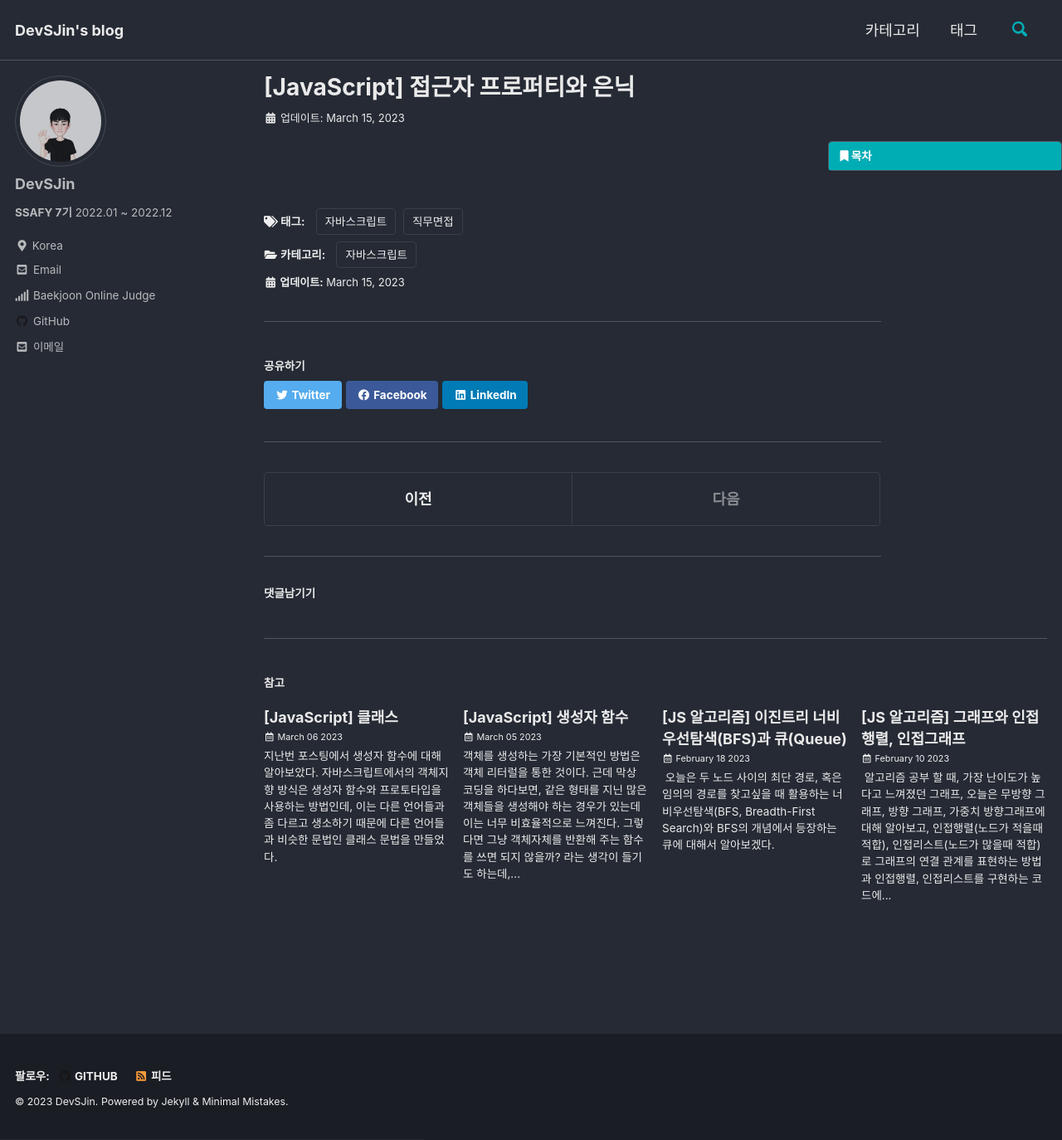
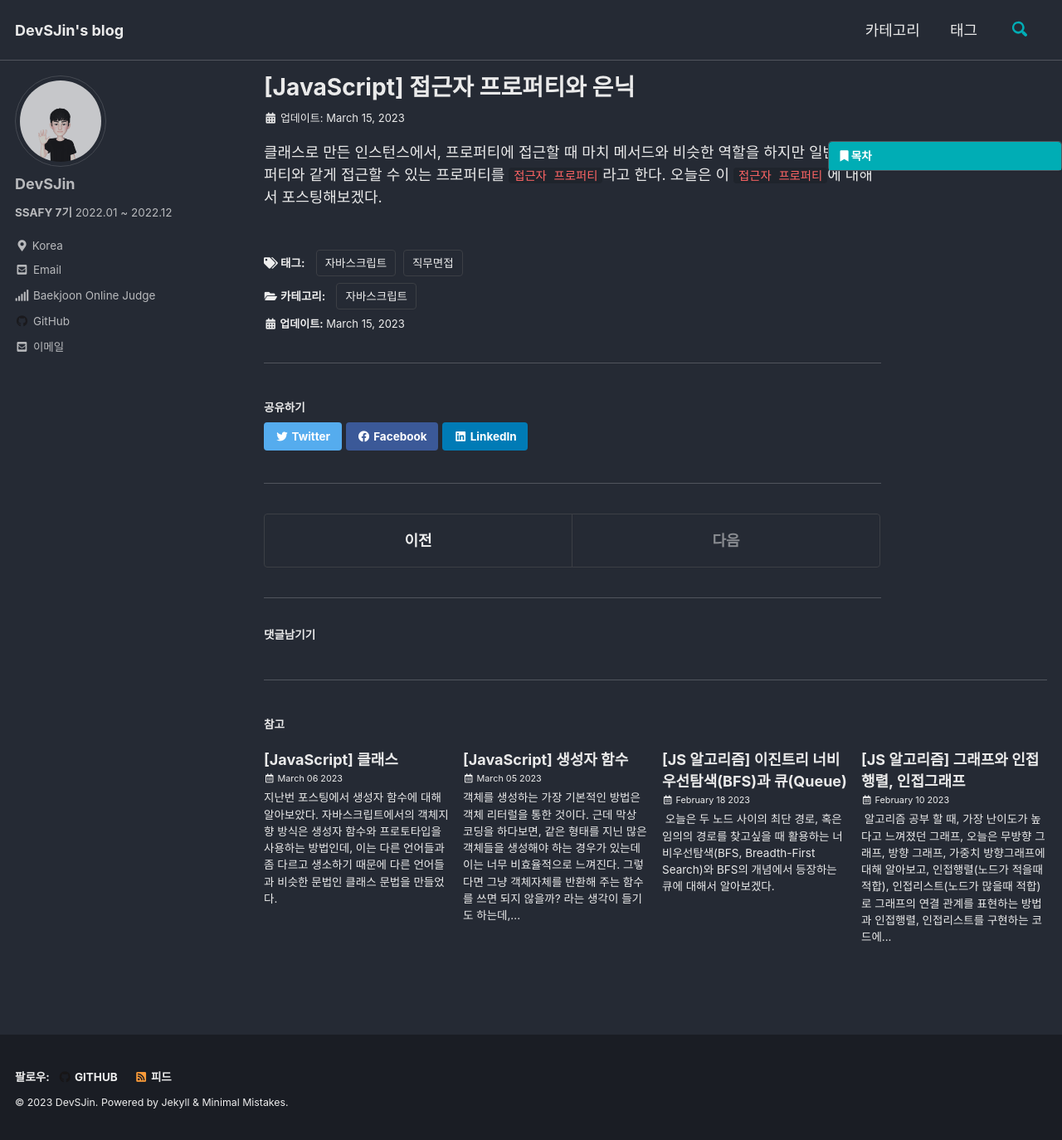
Before and after one commit to DevSJin/DevSJin.github.io, a Jekyll site: the page built from _posts/javascript/2023-03-15-자바스크립트 접근자프로퍼티.md, in a window 1280 px wide and 1374 px high. Shown: the whole window at 83% size. Built offline with Jekyll 4.4.1, drawn with Linux system fonts in a browser that asks for light colours; cached includes are drawn as plain includes; comment, search, counter and statistics services are not loaded.

Commit message:
접근자 프로퍼티

```diff
--- a/_posts/javascript/2023-03-15-자바스크립트 접근자프로퍼티.md
+++ b/_posts/javascript/2023-03-15-자바스크립트 접근자프로퍼티.md
@@ -13,3 +13,5 @@ toc_icon: "bookmark"
 last_modified_at: 2023-03-15
 toc_sticky: true
 ---
+
+ 클래스로 만든 인스턴스에서, 프로퍼티에 접근할 때 마치 메서드와 비슷한 역할을 하지만 일반 프로퍼티와 같게 접근할 수 있는 프로퍼티를 `접근자 프로퍼티`라고 한다. 오늘은 이 `접근자 프로퍼티`에 대해서 포스팅해보겠다.
```
